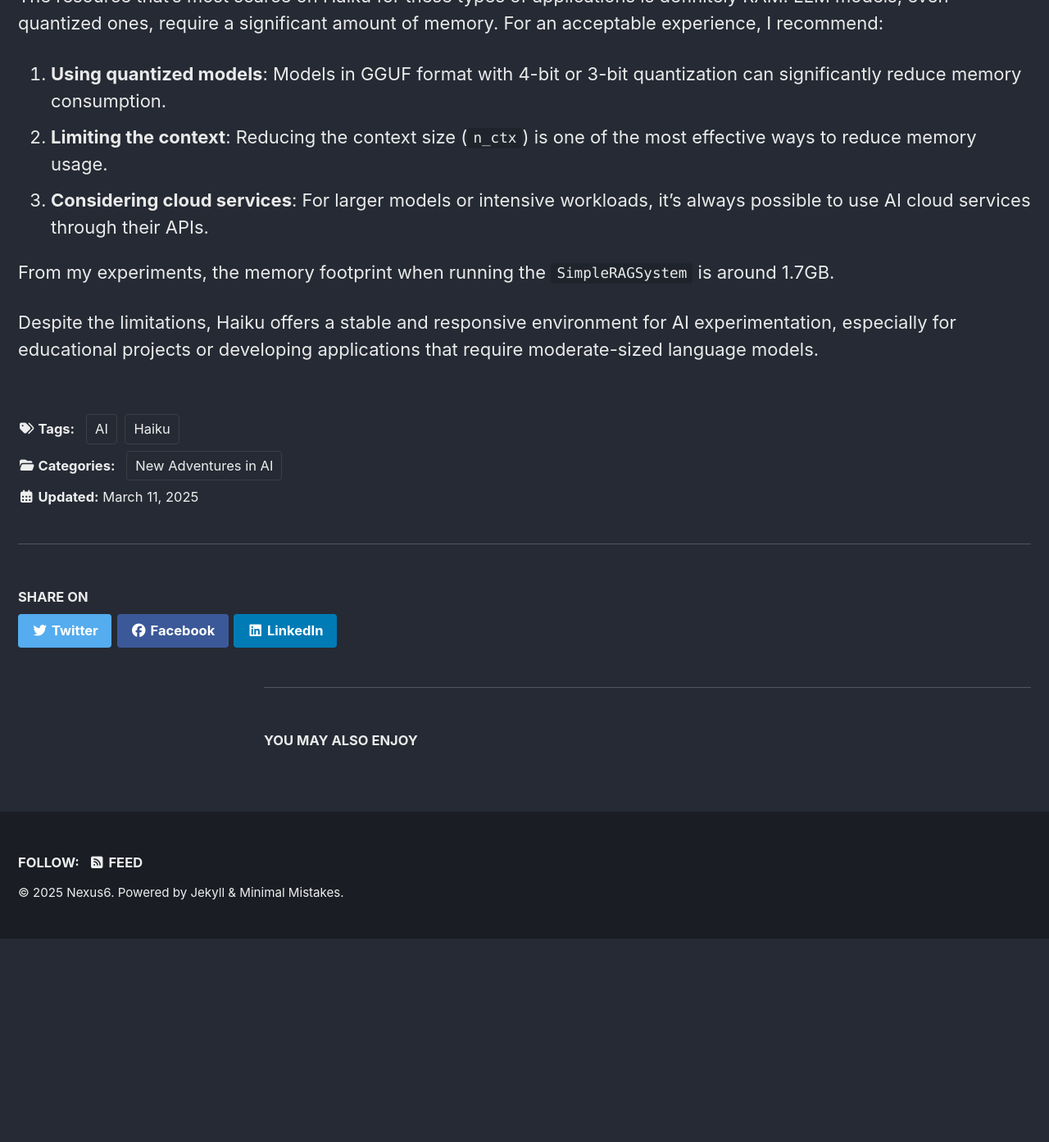
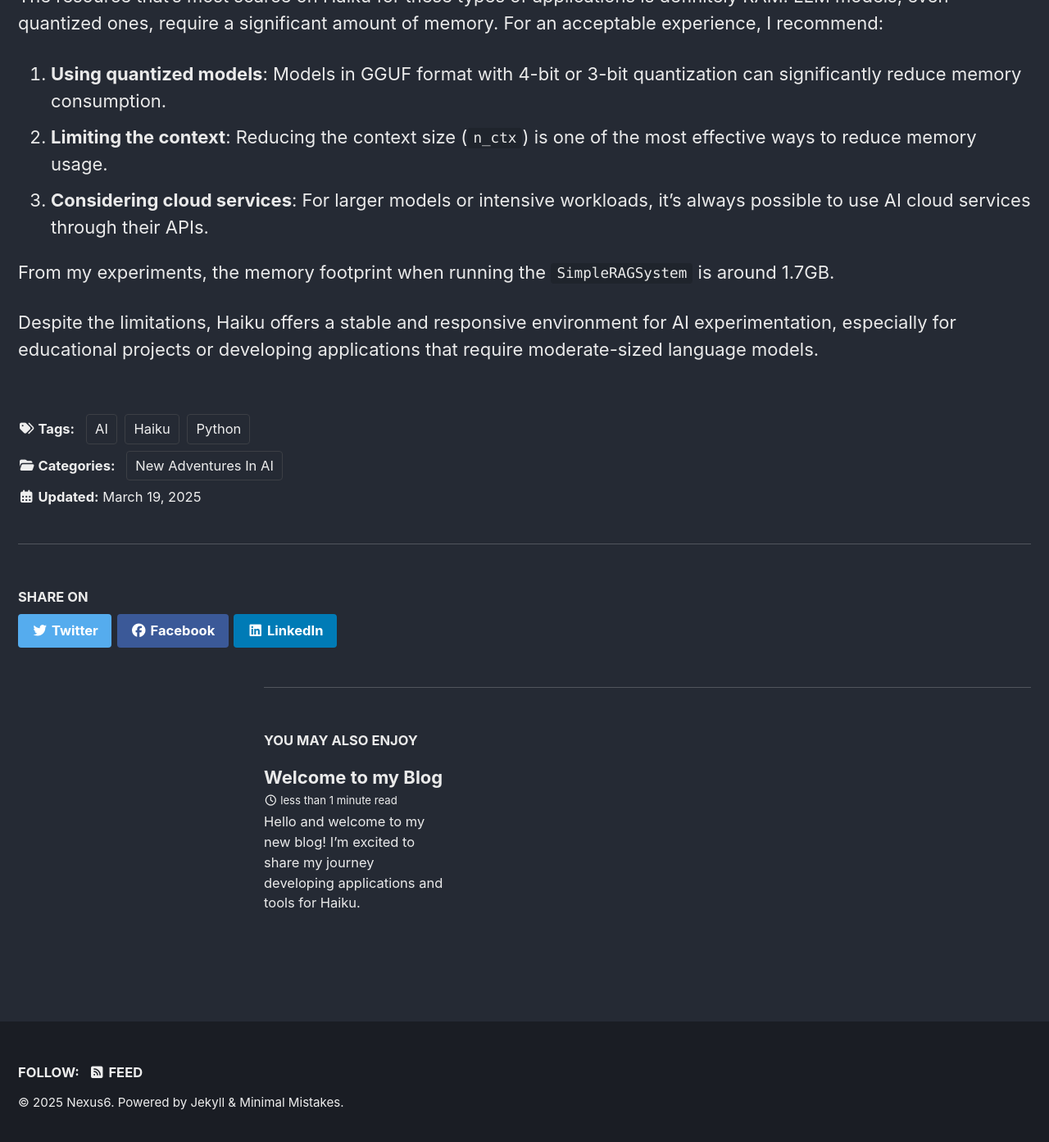
Before and after one commit to nexus6-haiku/nexus6-haiku.github.io, a Jekyll site: the page built from _posts/2025-19-03-Setup-an-environment-for-AI-in-Haiku.md, in a window 1280 px wide and 1400 px high, scrolled down 17703 px. Shown: the top 1393 px of the window at 82% size. Built offline with Jekyll 4.4.1, drawn with Linux system fonts in a browser that asks for light colours; cached includes are drawn as plain includes; some web fonts are replaced; before the commit the page ends 18848 px from its top, so only the background shows below that; some of the changed lines change nothing that is shown.

Commit message:
Add welcome post and adjust pagers

```diff
--- a/_config.yml
+++ b/_config.yml
@@ -68,11 +68,11 @@ reCaptcha:
 atom_feed:
   path                   : # blank (default) uses feed.xml
   hide                   : # true, false (default)
-search                   : # true, false (default)
-search_full_content      : # true, false (default)
-search_provider          : # lunr (default), algolia, google
+search                   : true # true, false (default)
+search_full_content      : true # true, false (default)
+search_provider          : lunr # lunr (default), algolia, google
 lunr:
-  search_within_pages    : # true, false (default)
+  search_within_pages    : true # true, false (default)
 algolia:
   application_id         : # YOUR_APPLICATION_ID
   index_name             : # YOUR_INDEX_NAME
--- a/_posts/2025-17-03-Setup-an-environment-for-AI-in-Haiku.md
+++ b/_posts/2025-19-03-Setup-an-environment-for-AI-in-Haiku.md
@@ -1,11 +1,12 @@
 ---
 title: "Setting up an AI/LLM Stack in Haiku: A Practical Guide"
-date: 2025-03-11T15:34:30-04:00
+date: 2025-03-19T18:30:00-00:00
 categories:
-  - New Adventures in AI
+  - New Adventures In AI
 tags:
   - AI
   - Haiku
+  - Python
 ---
 
 I wanted to push the boundaries of what Haiku can do, so I decided to experiment with setting up a complete AI stack on it. My goal was to see if Haiku could actually run modern Large Language Models without GPU acceleration by using the most used frameworks like LangChain. While mainstream operating systems often require powerful hardware for AI workloads, I was curious if Haiku might offer a practical alternative for enthusiasts who want to explore AI without investing in specialized equipment. In this article, I'll walk you through how I built a functional Python environment for AI in Haiku and demonstrate how to leverage essential components for working with LLMs, all running on modest hardware like my ThinkPad T480s.
--- /dev/null
+++ b/_posts/2025-19-03-Welcome-to-my-Blog.md
@@ -0,0 +1,32 @@
+---
+title: "Welcome to my Blog"
+date: 2025-03-19T18:30:00-00:00
+categories:
+  - Blog
+tags:
+  - Introduction
+---
+
+Hello and welcome to my new blog! I'm excited to share my journey developing applications and tools for Haiku.
+
+## What This Blog Is About
+
+This blog focuses on everything related to Haiku development:
+
+- Tools and applications I'm building for Haiku
+- Code snippets and implementation examples
+- Tutorials for developing within the Haiku ecosystem
+- My experiments with integrating AI capabilities into Haiku
+- Tips and tricks I've discovered along the way
+
+Content will be organized under categories like `Tutorials`, `Code`, `Applications`, and `New Adventures in AI` to help you navigate efficiently.
+
+## Join the Conversation
+
+I want this blog to be a resource for the Haiku community. Feel free to comment on posts, suggest topics, or reach out with questions about my projects or Haiku development in general.
+
+## Stay Updated
+
+Subscribe to the RSS feed or follow me on social media to be notified when new articles are published.
+
+Thanks for joining me on this journey into Haiku development!
--- a/assets/css/main.scss
+++ b/assets/css/main.scss
@@ -54,3 +54,7 @@ body.layout--single article.page {
   margin-left: auto !important;
   margin-right: auto !important;
 }
+
+.pagination {
+  display: none;
+}
```
